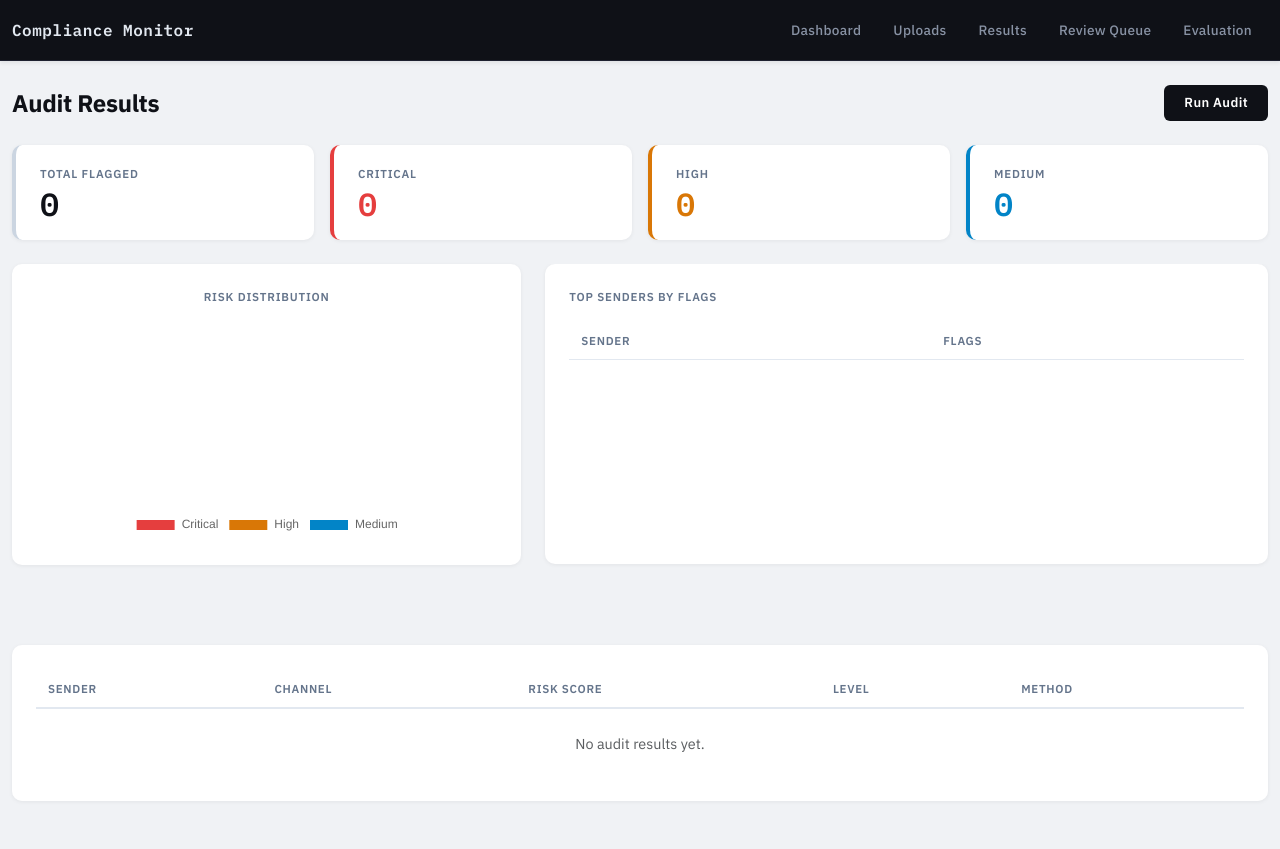
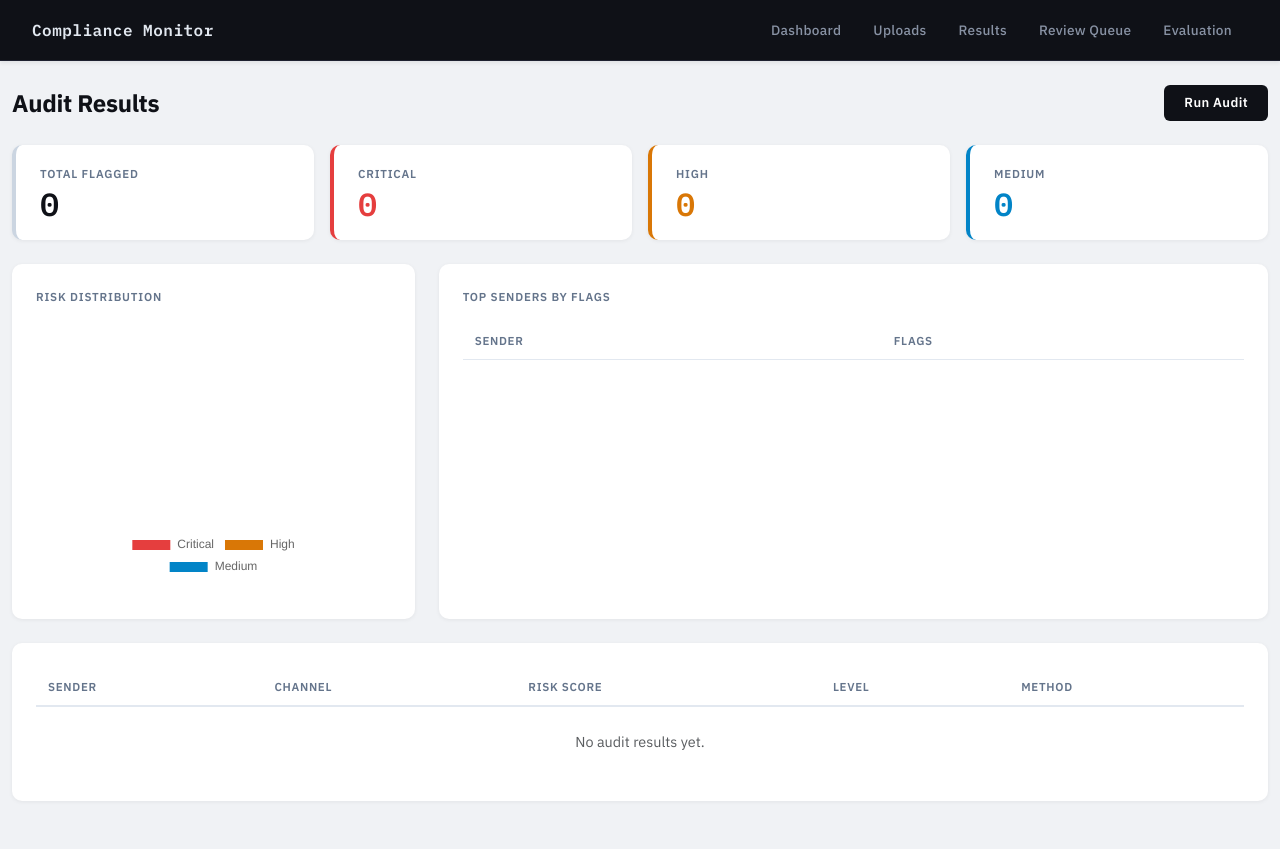
Before and after one commit to NokulungaMotsweni/FinalProject-ComplianceAuditSystem, a Django app: page /results/ in a window 1280 px wide. Run offline with Django 5.2, Linux system fonts and the light colour scheme; data that the repository does not hold is empty.

Commit message:
Audit session history, UI improvements and bug fixes
- Add AuditSession model to track each audit run independently
- Replace get_or_create with create() to preserve run history
- Add session selector dropdown to results page
- Add pending/reviewed toggle to review queue
- Fix detection breakdown to filter by current session
- Fix Results nav link to load last session directly
- Switch to container-fluid for full-width layout
- Fix chart centering and proportions on results page
- Remove unique_message_method constraint (enforced per session)
- Fix batch handling and batch reference in run_audit view

```diff
--- a/audit_app/views.py
+++ b/audit_app/views.py
@@ -222,7 +222,7 @@ def review_queue(request):
         if selected:
             all_method_results = (
                 AuditResult.objects
-                .filter(message=selected.message)
+                .filter(message=selected.message, session=session)
                 .order_by("method")
             )
 
--- a/static/css/style.css
+++ b/static/css/style.css
@@ -328,7 +328,10 @@ body {
 
 /* ── Layout ── */
 .container {
-    max-width: 1400px;
+    max-width: 1400px !important;
+    width: 100%;
+    padding-left: 2rem;
+    padding-right: 2rem;
 }
 
 .page-layout {
--- a/templates/base.html
+++ b/templates/base.html
@@ -19,7 +19,7 @@
         <div class="navbar-nav ms-auto">
             <a class="nav-link" href="/">Dashboard</a>
             <a class="nav-link" href="{% url 'upload_dataset' %}">Uploads</a>
-            <a class="nav-link" href="/results/select_batch/">Results</a>
+            <a class="nav-link" href="/results/">Results</a>
             <a class="nav-link" href="{% url 'review_queue' %}">Review Queue</a>
             <a class="nav-link" href="{% url 'evaluation' %}">Evaluation</a>
 
@@ -27,7 +27,7 @@
     </div>
 </nav>
 
-<div class="container py-4">
+<div class="container-fluid py-4 py-4">
      {% if messages %}
       {% for message in messages %}
         <div class="alert alert-{{ message.tags }} mb-3">
--- a/templates/results.html
+++ b/templates/results.html
@@ -54,12 +54,13 @@
             </div>
         </div>
 
-        <div class="row mb-4">
+        <div class="row mb-4 align-items-stretch">
             <!-- Chart -->
-            <div class="col-md-5">
-                <div class="panel text-center">
-                    <p class="panel-title">Risk Distribution</p>
-                    <div class="chart-wrapper">
+            <div class="col-md-4">
+                <div class="panel h-100 d-flex flex-column">
+                    <p class="panel-title w-100">Risk Distribution</p>
+                    <div class="d-flex align-items-center justify-content-center flex-grow-1">
+                    <div style="width: 250px; height: 250px; position: relative;">
                         <canvas id="riskChart"
                             data-critical="{{ critical_count }}"
                             data-high="{{ high_count }}"
@@ -68,10 +69,11 @@
                     </div>
                 </div>
             </div>
+            </div>
 
             <!-- Top Senders -->
-            <div class="col-md-7 senders-col">
-                <div class="panel senders-panel h-100">
+            <div class="col-md-8">
+                <div class="panel h-100">
                     <p class="panel-title">Top Senders by Flags</p>
                     <table class="table mb-0">
                         <thead>
@@ -92,7 +94,6 @@
                 </div>
             </div>
         </div>
-    </div>
 
     <!-- Results Table -->
     <div class="panel results-panel">
@@ -134,4 +135,5 @@
         </table>
     </div>
 </div>
+</div>
 {% endblock %}
```
